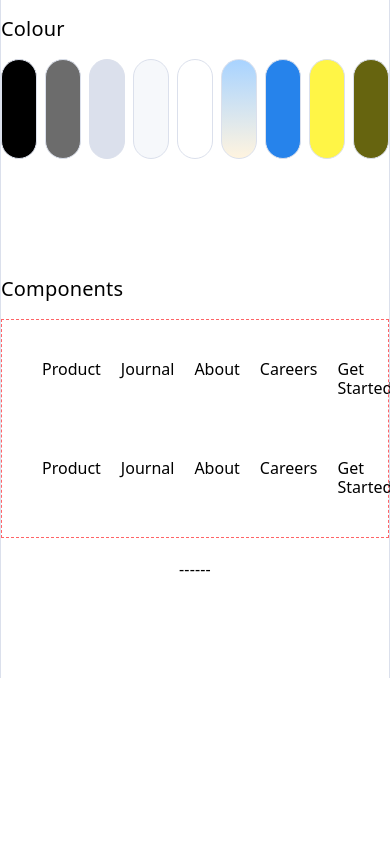
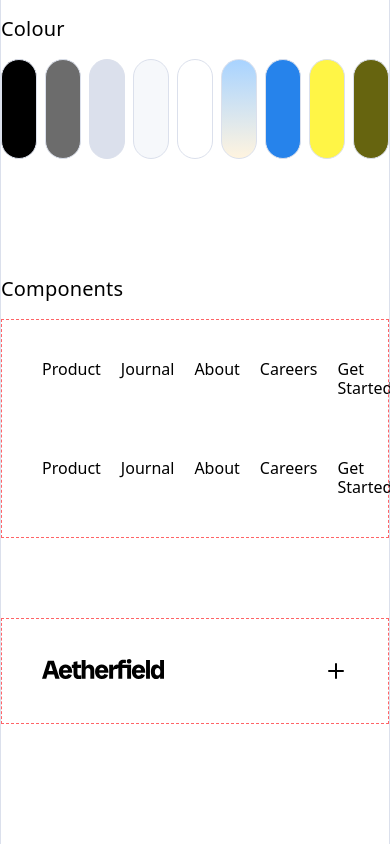
Before and after one commit to BigBadBodyPillow/template-3, a React (Vite) app: page /styles in a window 390 px wide. Shown: the part 1022-1866 px from the top of the page. Before the commit the page ends 1700 px from the top, so only its background shows below. Built offline with nearby package versions, Linux system fonts and the light colour scheme; a web font is replaced by a local one.

Commit message:
start on mobile nav

```diff
--- a/src/Pages/Styles.jsx
+++ b/src/Pages/Styles.jsx
@@ -1,5 +1,6 @@
 // Components
 import Nav from "../components/Nav";
+import NavMobile from "../components/NavMobile";
 
 export default function Styles() {
   return (
@@ -46,8 +47,17 @@ export default function Styles() {
           <Nav blur={true} />
           <Nav />
         </div>
-        <div className="divider h-30 w-full text-center ">------</div>
+
+        <div className="divider h-10 w-full flex justify-center items-center ">
+          {/* ------ */}
+        </div>
+
+        <div className="border-dashed border border-red-400 p-5 flex flex-col gap-5 max-w-103.75 ">
+          <NavMobile />
+        </div>
       </section>
+
+      <div className="divider h-30 w-full"></div>
     </div>
   );
 }
--- a/src/components/Nav.jsx
+++ b/src/components/Nav.jsx
@@ -4,7 +4,6 @@ import Logo from "../assets/Logo.svg?react";
 import Arrow from "../assets/Arrow.svg?react";
 
 export default function Nav({ blur }) {
-  console.log(blur);
   return (
     <>
       <nav
--- /dev/null
+++ b/src/components/NavMobile.jsx
@@ -0,0 +1,72 @@
+import React, { useState } from "react";
+
+import Logo from "../assets/Logo.svg?react";
+import Plus from "../assets/Plus.svg?react";
+import Close from "../assets/Close.svg?react";
+
+export default function NavMobile() {
+  const [open, setOpen] = useState(0);
+
+  function toggleOpen() {
+    setOpen(!open);
+  }
+
+  return (
+    <>
+      <nav className={`p-5 flex flex-col`}>
+        <div className="flex justify-between ">
+          <Logo alt="Aetherfield company logo" />
+          {/* <div className="flex gap-5">
+          <a href="#">Product</a>
+          <a href="#">Journal</a>
+          <a href="#">About</a>
+          <a href="#">Careers</a>
+          <a href="#" className="flex gap-1">
+            Get Started <Arrow />
+          </a>
+        </div> */}
+          <button onClick={toggleOpen}>{open ? <Close /> : <Plus />}</button>
+        </div>
+
+        <div className={`${open ? "pt-7.5" : ""}`}>
+          <div
+            className={`menu-content max-h-0 overflow-hidden drop-shadow-lg  drop-shadow-cyan-500/50 ${open ? " open" : ""}`}
+          >
+            <ul className="list-none! p-0">
+              <li className="border-(--divider) border-b py-6">
+                <a href="#" className=" block ">
+                  <h4 className="p-0! m-0!">Product</h4>
+                </a>
+              </li>
+              <li className="border-(--divider) border-b py-6">
+                <a href="#" className=" block ">
+                  <h4 className="p-0! m-0!">Journal</h4>
+                </a>
+              </li>
+              <li className="border-(--divider) border-b py-6">
+                <a href="#" className=" block">
+                  <h4 className="p-0! m-0!">Projects</h4>
+                </a>
+              </li>
+              <li className="border-(--divider) border-b py-6">
+                <a href="#" className=" block">
+                  <h4 className="p-0! m-0!">About</h4>
+                </a>
+              </li>
+              <li className="border-(--divider) border-b py-6">
+                <a href="#" className=" block ">
+                  <h4 className="p-0! m-0!">Careers</h4>
+                </a>
+              </li>
+              <li className="border-(--divider) border-b py-6">
+                <button className=" block p-4  bg-(--text) text-(--bg) w-full text-center!">
+                  Get Started
+                </button>
+              </li>
+            </ul>
+          </div>
+        </div>
+      </nav>
+    </>
+  );
+}
--- a/src/index.css
+++ b/src/index.css
@@ -245,3 +245,7 @@ hr {
   border-block-start: thin solid var(--divider);
   margin-block: var(--space-lg);
 }
+
+.open {
+  max-height: 100%;
+}
```
Also changed, not shown: src/assets/Close.svg (added), src/assets/Plus.svg (added).
